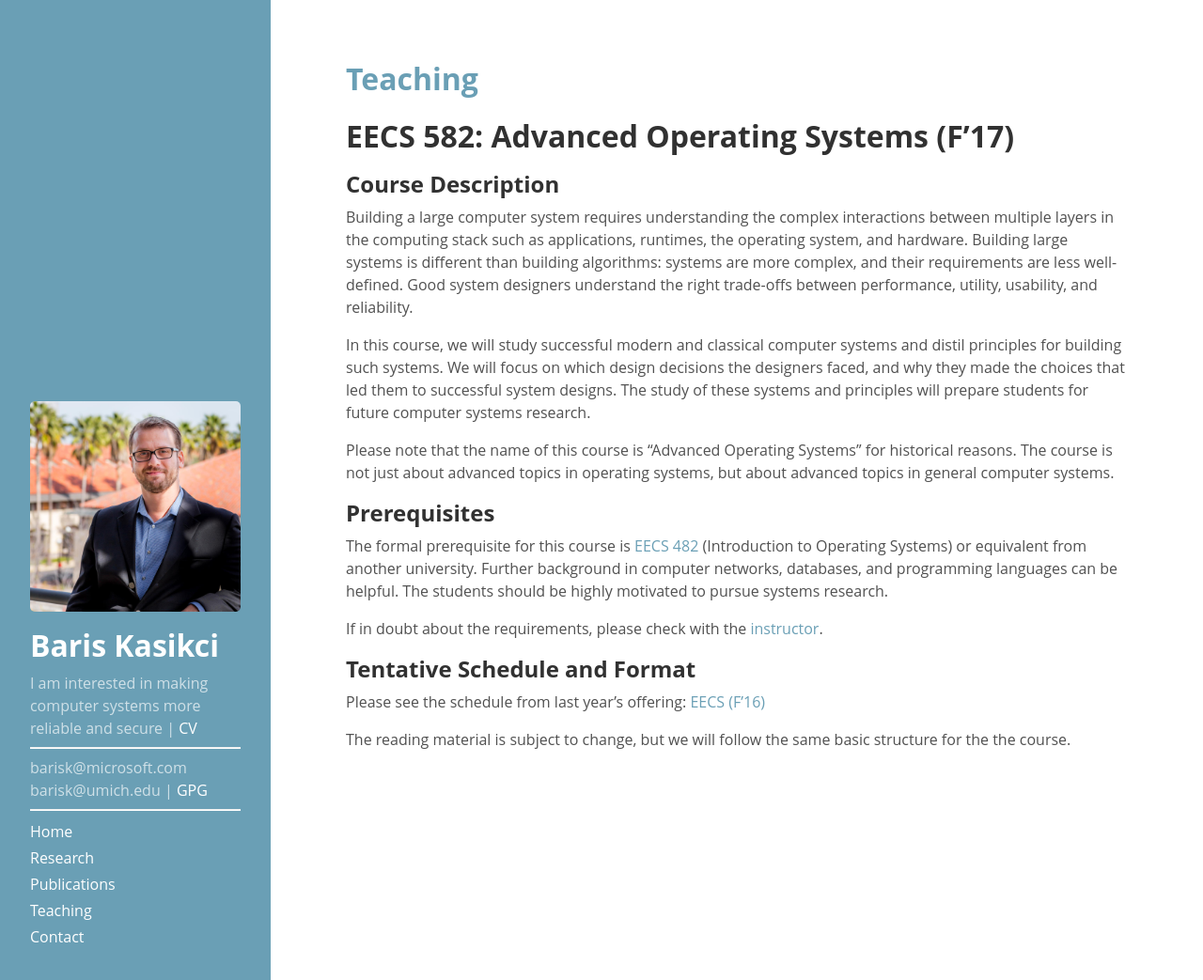
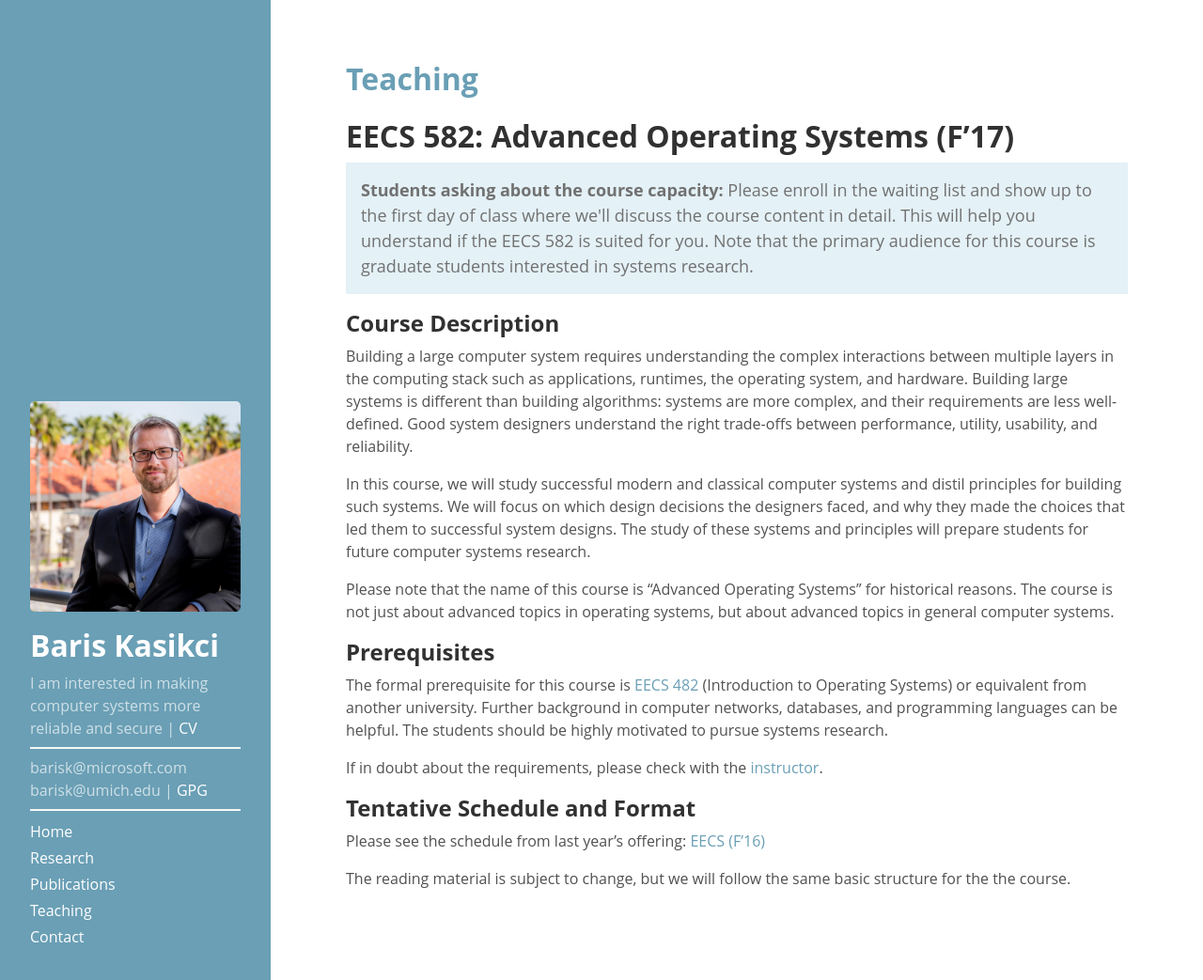
Before and after one commit to kasikci/kasikci.github.io, a Jekyll site: the page built from teaching.md, in a window 1280 px wide and 1043 px high. Shown: the whole window at 94% size. Built offline with Jekyll 4.4.1, drawn with Linux system fonts in a browser that asks for light colours.

Commit message:
updates to the course announcement

```diff
--- a/teaching.md
+++ b/teaching.md
@@ -4,6 +4,11 @@ title: Teaching
 ---
 
 # EECS 582: Advanced Operating Systems (F'17)
+
+<p class="message">
+<b>Students asking about the course capacity:</b> Please enroll in the waiting list and show up to the first day of class where we'll discuss the course content in detail. This will help you understand if the EECS 582 is suited for you. Note that the primary audience for this course is graduate students interested in systems research.
+ </p>
+
 
 ## Course Description
 
```
Also changed, not shown: _posts/2015-08-10-.md (+0 -1 lines), 5 other files.
